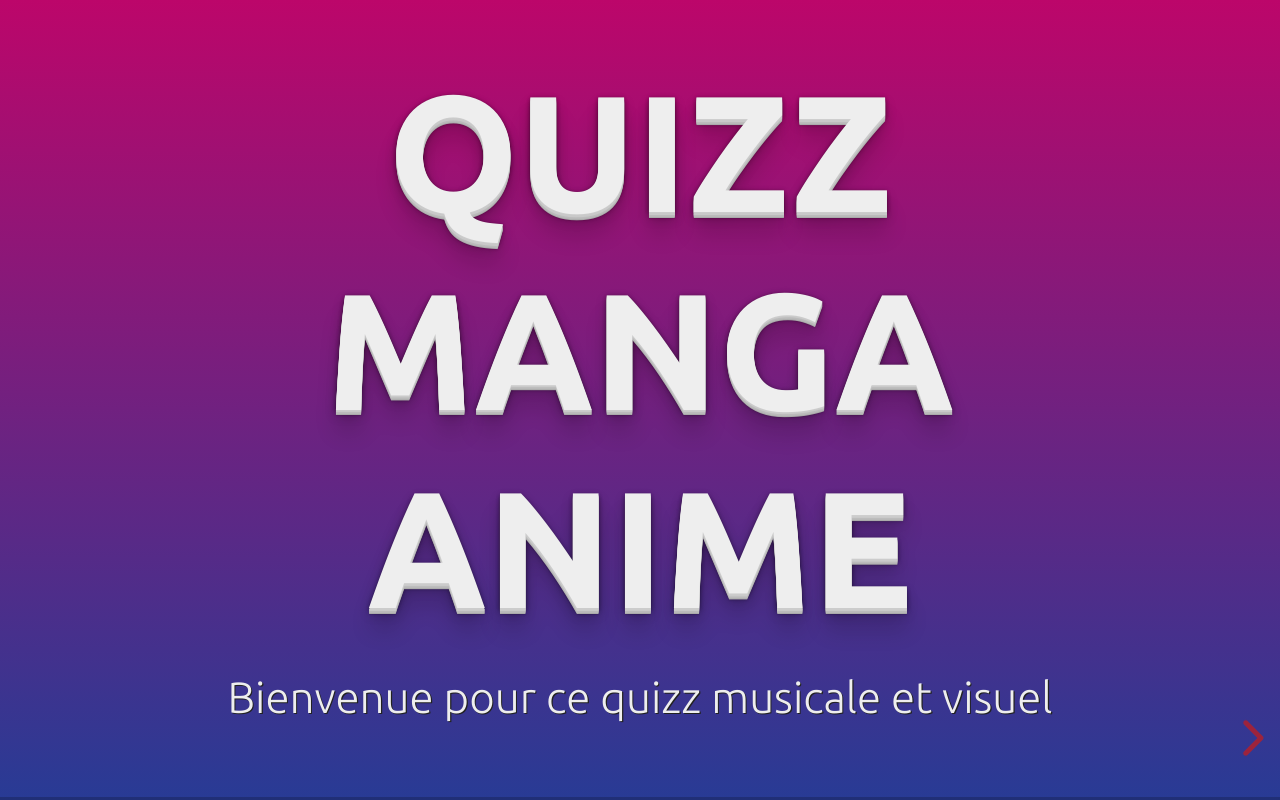
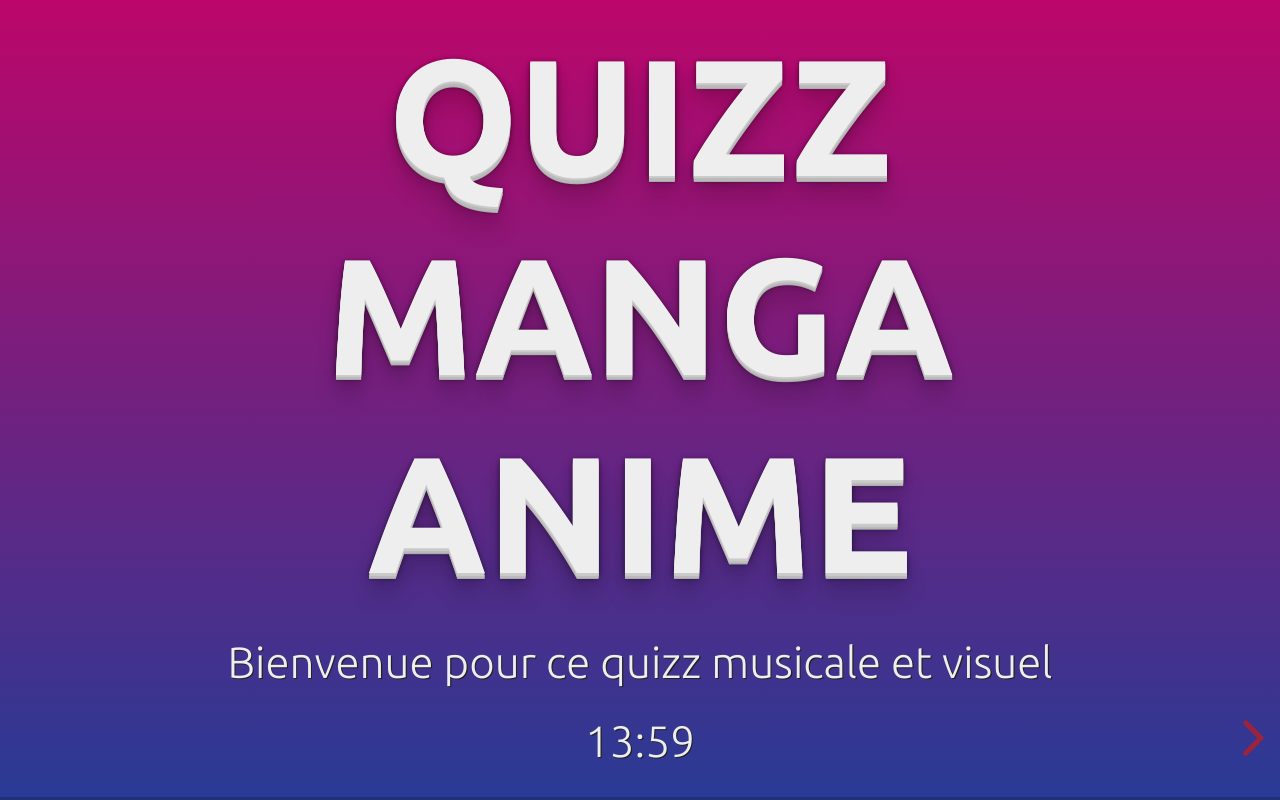
Before and after one commit to toeiazarothis/Projet-Commun, a plain HTML site: page Atelier/Fete de quartier/Patrick/index.html in a window 1280 px wide. Drawn offline with Linux system fonts and the light colour scheme.

Commit message:
Bug Fix
Correction qui permet de voir l'heure sur le slide

```diff
--- a/Atelier/Fete de quartier/Patrick/index.html
+++ b/Atelier/Fete de quartier/Patrick/index.html
@@ -159,5 +159,7 @@
             plugins: [RevealNotes]
         });
     </script>
+    <script type="text/javascript">window.onload = date_heure('date_heure');</script>
+
 </body>
 </html>
```
